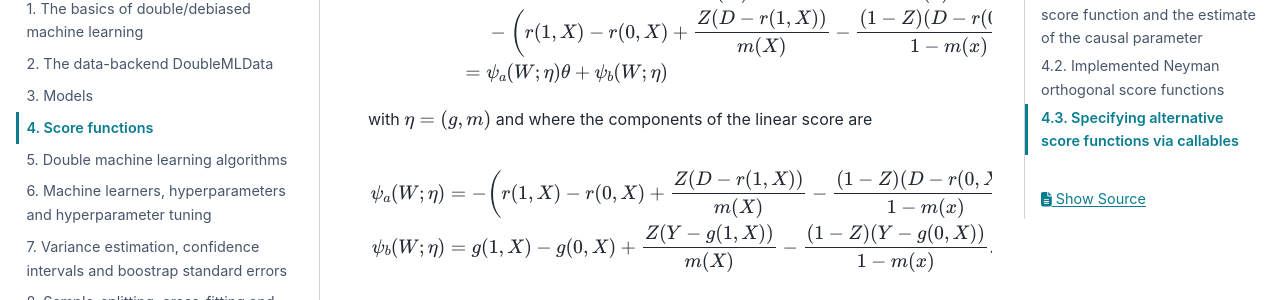
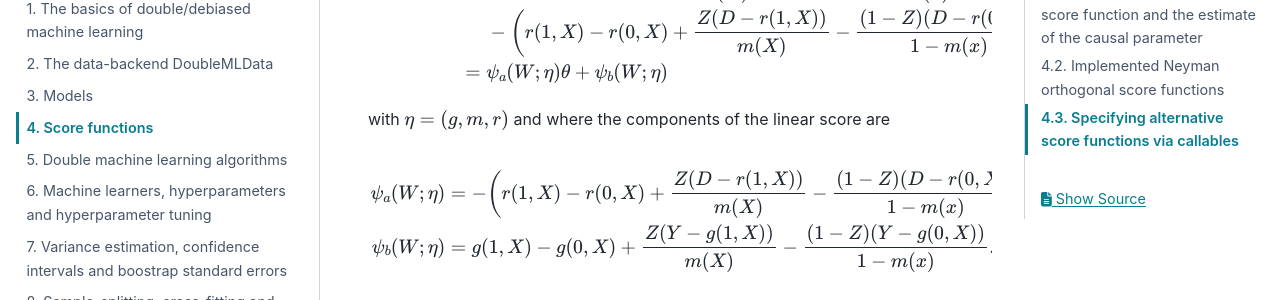
Before and after one commit to DoubleML/doubleml-docs, a Sphinx documentation site: the page built from doc/guide/scores.rst, in a window 1280 px wide and 900 px high, scrolled down 4272 px. Shown: the part 151-451 px from the top of the window. Built offline with Sphinx 7.4.7 and the PyData theme 0.15.4, drawn with Linux system fonts in a browser that asks for light colours; pages that are not in the unit, such as notebooks, are missing from menus.

Commit message:
add missung nuisance function

```diff
--- a/doc/guide/scores.rst
+++ b/doc/guide/scores.rst
@@ -246,7 +246,7 @@ we employ for ``score='LATE'`` the score function:
 
     =\; &\psi_a(W; \eta) \theta + \psi_b(W; \eta)
 
-with :math:`\eta=(g,m)` and where the components of the linear score are
+with :math:`\eta=(g, m, r)` and where the components of the linear score are
 
 .. math::
 
```
